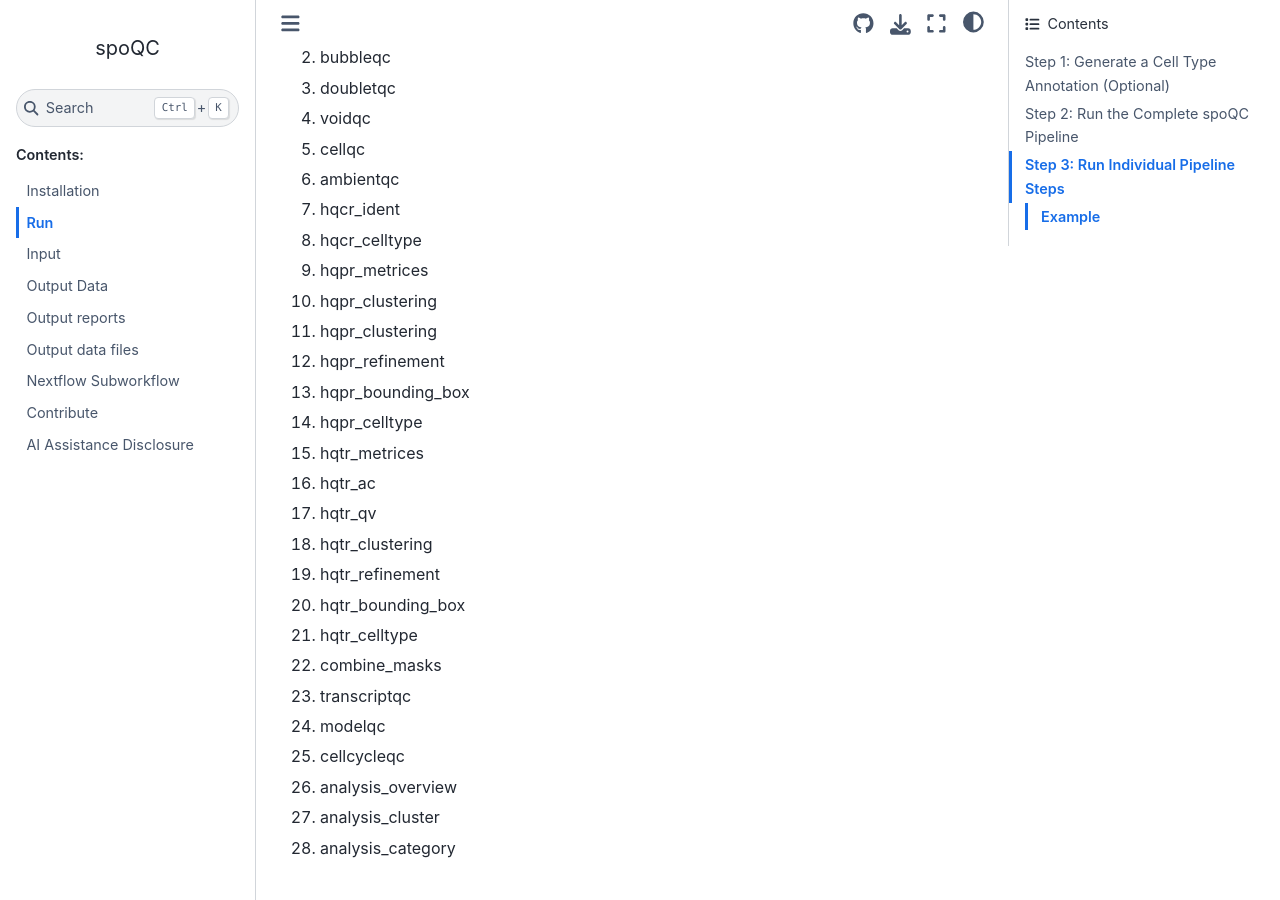
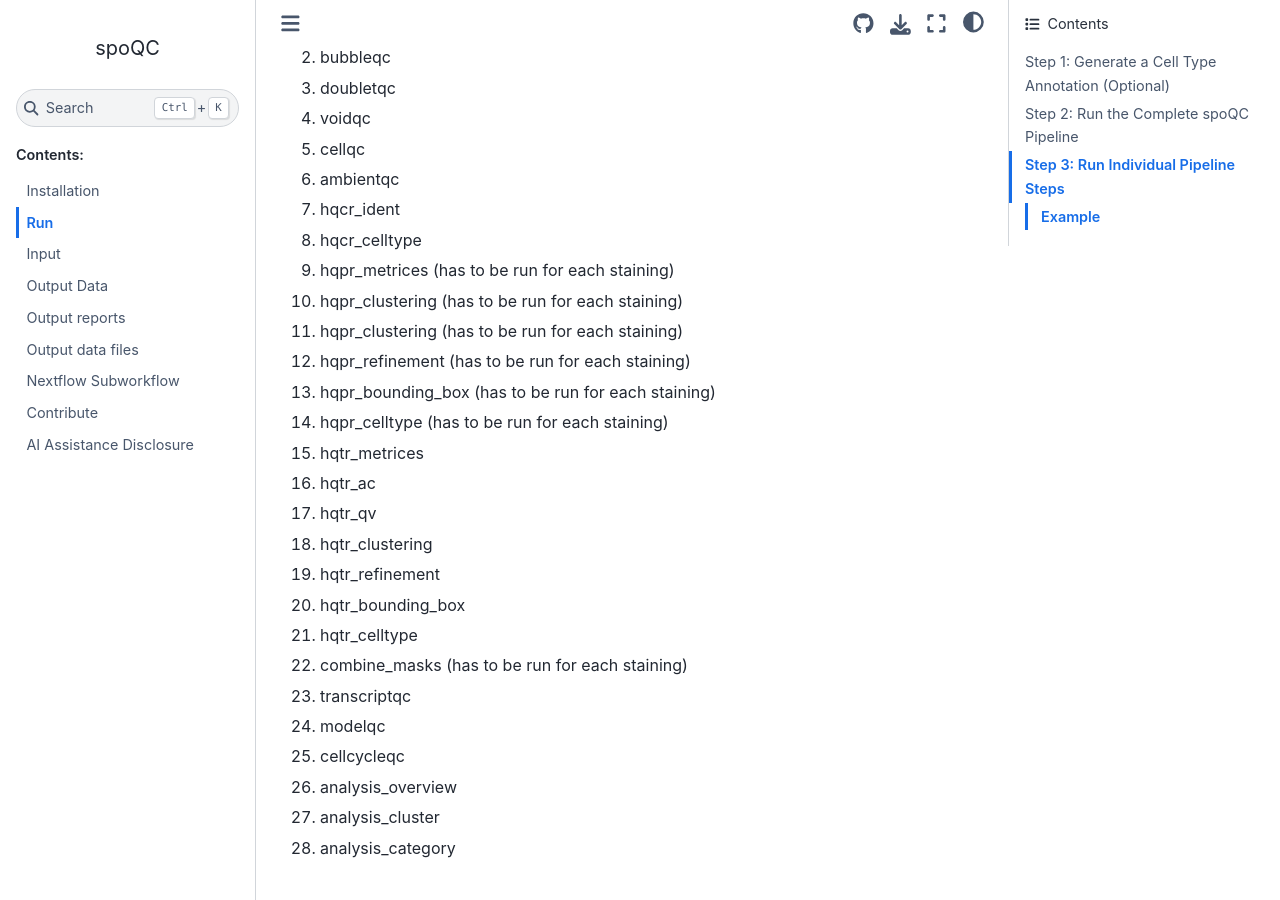
Before and after one commit to heylf/spoQC, a Sphinx documentation site: the page built from docs/source/run.md, in a window 1280 px wide and 900 px high, scrolled down 1482 px. Built offline with Sphinx 7.4.7 and the Sphinx Book theme 1.1.4, drawn with Linux system fonts in a browser that asks for light colours.

Commit message:
changes to run.md

```diff
--- a/docs/source/run.md
+++ b/docs/source/run.md
@@ -62,12 +62,12 @@ Replace `[step]` with one of the following pipeline stages.
 6. ambientqc
 7. hqcr_ident
 8. hqcr_celltype
-9. hqpr_metrices
-10. hqpr_clustering
-11. hqpr_clustering
-12. hqpr_refinement
-13. hqpr_bounding_box
-14. hqpr_celltype
+9. hqpr_metrices (has to be run for each staining)
+10. hqpr_clustering (has to be run for each staining)
+11. hqpr_clustering (has to be run for each staining)
+12. hqpr_refinement (has to be run for each staining)
+13. hqpr_bounding_box (has to be run for each staining)
+14. hqpr_celltype (has to be run for each staining)
 15. hqtr_metrices
 16. hqtr_ac
 17. hqtr_qv
@@ -75,7 +75,7 @@ Replace `[step]` with one of the following pipeline stages.
 19. hqtr_refinement
 20. hqtr_bounding_box
 21. hqtr_celltype
-22. combine_masks
+22. combine_masks (has to be run for each staining)
 23. transcriptqc
 24. modelqc
 25. cellcycleqc
```
